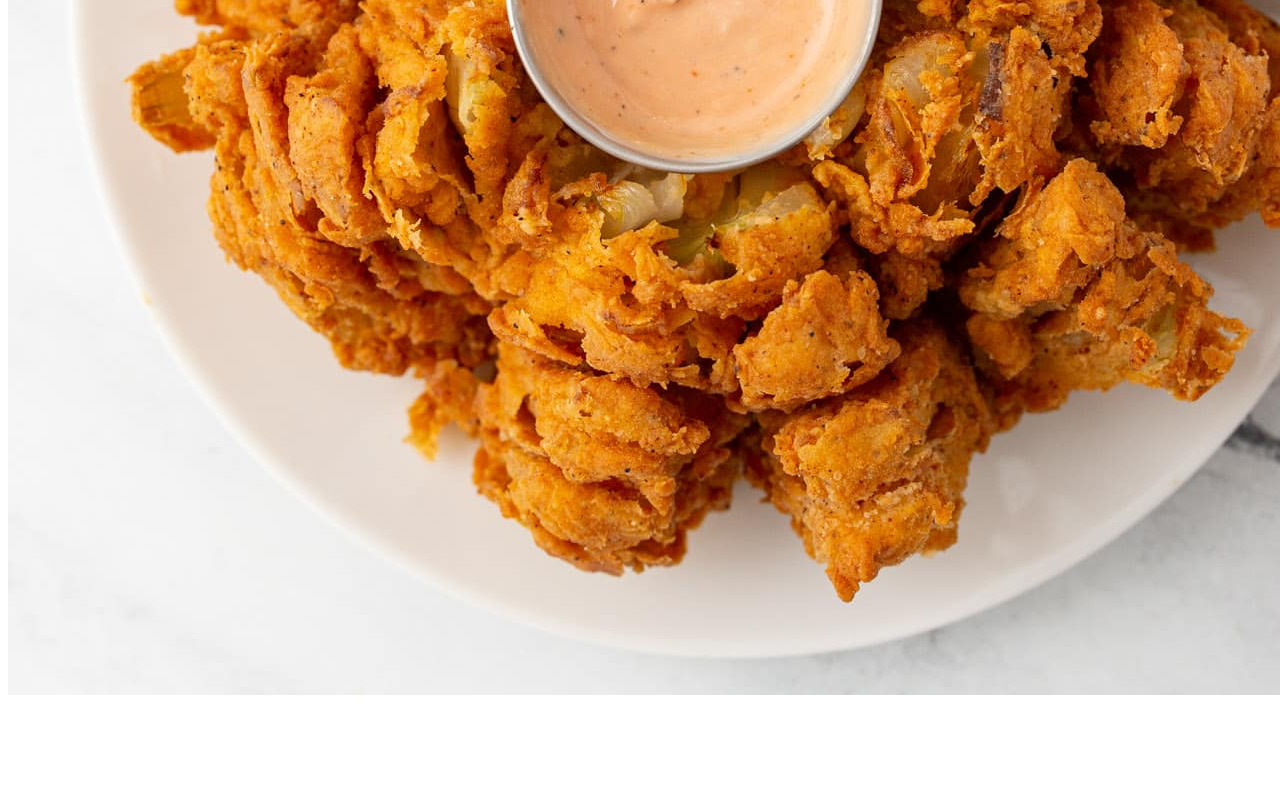
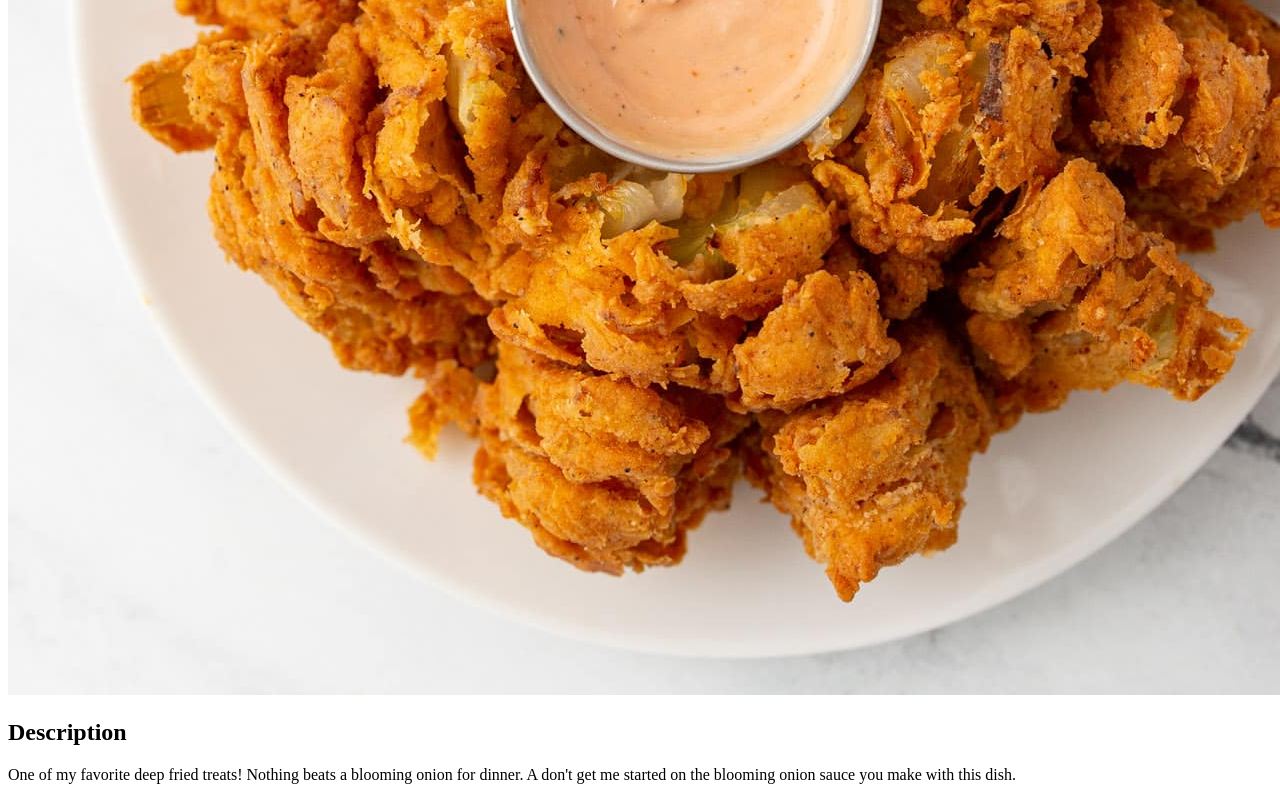
Before and after one commit to oppe-close/odin-recipes, a plain HTML site: page recipes/blooming-onion.html in a window 1280 px wide. Shown: the part 785-1585 px from the top of the page. Before the commit the page ends 1492 px from the top, so only its background shows below. Drawn offline with Linux system fonts and the light colour scheme.

Commit message:
Add description, ingredients, adn meal prep steps notes

```diff
--- a/recipes/blooming-onion.html
+++ b/recipes/blooming-onion.html
@@ -8,6 +8,15 @@
 </head>
 <body>
     <h1>Blooming Onion</h1>
+    <!-- Image of Blooming Onion -->
     <img src="../img/blooming-onion.jpeg" alt="a view of a blooming onion from above">
+
+    <!-- Description -->
+    <h2>Description</h2>
+    <p>One of my favorite deep fried treats! Nothing beats a blooming onion for dinner. A don't get me started on the blooming onion sauce you make with this dish.</p>
+
+    <!-- Ingredients -->
+
+    <!-- Meal Prep Steps -->
 </body>
 </html>
```
Also changed, not shown: recipes/mexican-rice.html (+7 -0 lines), recipes/the-only-soup.html (+7 -0 lines).
